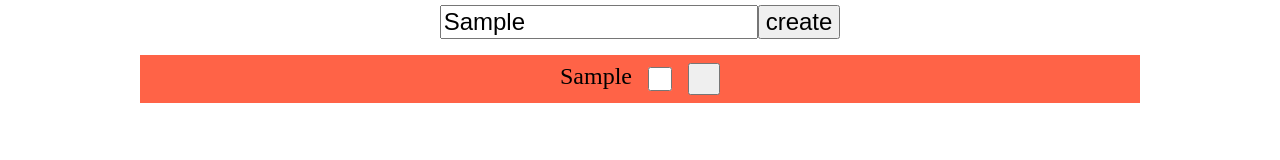
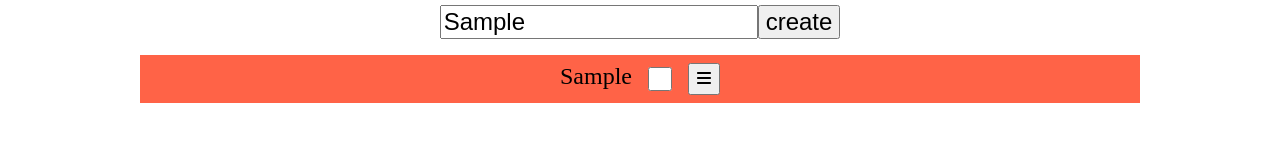
Before and after one commit to 60x20/Checklist, a React (Vite) app: page /2024/08/23 in a window 1280 px wide. Both pictures are taken after typing "Sample" into the empty fields and a click on the button "create". Shown: the part 139-299 px from the top of the page. Built offline with nearby package versions, Linux system fonts and the light colour scheme.

Commit message:
icon added to toggler

```diff
--- a/src/components/Checklist.jsx
+++ b/src/components/Checklist.jsx
@@ -1,5 +1,9 @@
 import { useContext, useEffect, useState } from "react";
 import { useParams } from "react-router-dom";
+
+// font awesome
+import { FontAwesomeIcon } from '@fortawesome/react-fontawesome';
+import { faBars, faXmark } from '@fortawesome/free-solid-svg-icons';
 
 // contexts
 import { currentDateContext } from "../providers/CurrentDateProvider";
@@ -136,6 +140,7 @@ const Checklist = () => {
                 title={helpersState[todoId] ? "Close helpers" : "Open helpers"}
                 type="button"
               >
+                <FontAwesomeIcon icon={helpersState[todoId] ? faXmark : faBars} />
               </button>
             </div>
             { helpersState[todoId] ?
```
